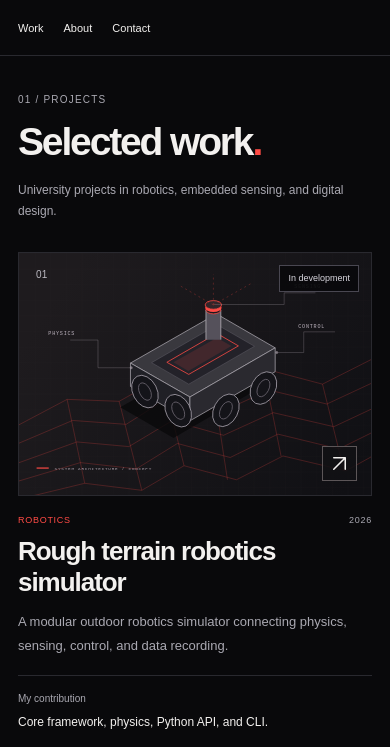
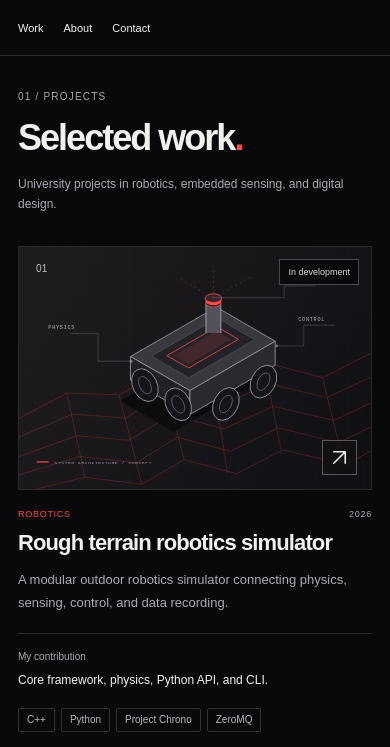
Before and after one commit to devindakulatunge/devindakulatunge.github.io, an Astro site: page / in a window 390 px wide. Shown: the part 83-830 px from the top of the page. Built offline with nearby package versions, Linux system fonts and the light colour scheme; Astro itself is replaced by a stand-in of ours.

Commit message:
Let the portfolio reflow around readable card widths

```diff
--- a/src/styles/global.css
+++ b/src/styles/global.css
@@ -8,6 +8,7 @@
   --line: #29292f;
   --heading: 'Space Grotesk Variable', sans-serif;
   --body: 'Inter Variable', sans-serif;
+  --page-gutter: clamp(1.125rem, 4vw, 3.5rem);
   color-scheme: dark;
   font-family: var(--body);
   background: var(--bg);
@@ -81,7 +82,7 @@ ul {
   display: none !important;
 }
 .container {
-  width: min(1280px, calc(100% - 112px));
+  width: min(90rem, calc(100% - 2 * var(--page-gutter)));
   margin-inline: auto;
 }
 .skip-link {
@@ -100,15 +101,16 @@ ul {
   position: sticky;
   top: 0;
   z-index: 20;
-  height: 104px;
+  min-height: 6.5rem;
   border-bottom: 1px solid var(--line);
   background: var(--bg);
 }
 .header-inner {
-  height: 100%;
+  min-height: 6.5rem;
+  padding-block: 1rem;
   display: grid;
   grid-template-columns: minmax(0, 1fr) auto auto;
-  gap: 32px;
+  gap: clamp(1rem, 2.4vw, 2rem);
   align-items: center;
   justify-content: space-between;
 }
@@ -258,18 +260,19 @@ ul {
   transform: translateX(3px);
 }
 .work-section {
-  padding-top: 40px;
-  padding-bottom: 72px;
+  padding-top: clamp(2rem, 3vw, 2.5rem);
+  padding-bottom: clamp(3rem, 5.5vw, 4.5rem);
 }
 .section-heading {
   display: flex;
   justify-content: space-between;
   align-items: end;
-  margin-bottom: 28px;
+  gap: 1.5rem;
+  margin-bottom: clamp(1.5rem, 2.2vw, 1.75rem);
 }
 .section-heading h1,
 .section-heading h2 {
-  font-size: 42px;
+  font-size: clamp(2.25rem, 2rem + 0.75vw, 2.625rem);
   letter-spacing: -0.055em;
   margin-top: 13px;
   line-height: 1.1;
@@ -285,9 +288,13 @@ ul {
   padding-bottom: 4px;
 }
 .project-grid {
+  --project-column-gap: clamp(1.25rem, 2vw, 1.875rem);
   display: grid;
-  grid-template-columns: repeat(3, minmax(0, 1fr));
-  gap: 30px;
+  grid-template-columns: repeat(
+    auto-fit,
+    minmax(min(100%, max(18.75rem, calc((100% - 2 * var(--project-column-gap)) / 3))), 1fr)
+  );
+  gap: clamp(2.5rem, 4vw, 3rem) var(--project-column-gap);
 }
 .project-card {
   min-width: 0;
@@ -365,11 +372,10 @@ ul {
   color: var(--red);
 }
 .project-card h2 {
-  font-size: 23px;
+  font-size: clamp(1.375rem, 1.25rem + 0.3vw, 1.625rem);
   line-height: 1.2;
   letter-spacing: -0.04em;
   margin-top: 13px;
-  min-height: 56px;
 }
 .project-card h2 a:hover {
   color: var(--red);
@@ -379,7 +385,6 @@ ul {
   color: var(--muted);
   line-height: 1.8;
   margin-top: 10px;
-  min-height: 72px;
 }
 .project-contribution {
   margin-top: 18px;
@@ -828,34 +833,10 @@ ul {
 .not-found .button {
   margin-top: 30px;
 }
-@media (min-width: 1600px) {
-  .container {
-    max-width: 1360px;
-  }
-  .project-card h2 {
-    font-size: 26px;
-  }
-  .project-description {
-    font-size: 13px;
-  }
-}
 @media (max-width: 1100px) {
-  .container {
-    width: calc(100% - 72px);
-  }
   .button {
     padding: 14px 17px;
     gap: 15px;
-  }
-  .project-grid {
-    gap: 23px;
-  }
-  .project-card h2 {
-    font-size: 21px;
-    min-height: 54px;
-  }
-  .project-description {
-    min-height: 86px;
   }
   .about-grid {
     gap: 60px;
@@ -873,35 +854,8 @@ ul {
   }
 }
 @media (max-width: 820px) {
-  .container {
-    width: calc(100% - 48px);
-  }
-  .site-header {
-    height: 104px;
-  }
-  .header-inner {
-    gap: 24px;
-  }
   .site-header nav {
     gap: 22px;
-  }
-  .project-grid {
-    grid-template-columns: repeat(2, minmax(0, 1fr));
-    gap: 40px 25px;
-  }
-  .project-card h2 {
-    min-height: 0;
-  }
-  .project-description {
-    min-height: 64px;
-  }
-  .work-section {
-    padding-top: 35px;
-    padding-bottom: 65px;
-  }
-  .section-heading h1,
-  .section-heading h2 {
-    font-size: 40px;
   }
   .about-grid {
     grid-template-columns: 1fr;
@@ -964,14 +918,8 @@ ul {
   }
 }
 @media (max-width: 540px) {
-  .container {
-    width: calc(100% - 36px);
-  }
   html {
     scroll-padding-top: 160px;
-  }
-  .site-header {
-    height: auto;
   }
   .header-inner {
     grid-template-columns: 1fr;
@@ -1015,11 +963,6 @@ ul {
     display: block;
     margin-bottom: 27px;
   }
-  .section-heading h1,
-  .section-heading h2 {
-    font-size: 39px;
-    margin-top: 13px;
-  }
   .eyebrow {
     font-size: 10px;
   }
@@ -1030,22 +973,15 @@ ul {
   .section-intro span {
     display: inline;
   }
-  .project-grid {
-    grid-template-columns: 1fr;
-    gap: 42px;
-  }
   .project-meta {
     margin-top: 19px;
     font-size: 9px;
   }
   .project-card h2 {
-    font-size: 26px;
     margin-top: 11px;
-    min-height: 0;
   }
   .project-description {
     font-size: 13px;
-    min-height: 0;
     margin-top: 12px;
   }
   .project-card .tags {
@@ -1211,6 +1147,12 @@ ul {
     padding-bottom: 30px;
   }
 }
+@media (max-height: 32rem) {
+  .site-header,
+  .project-facts {
+    position: static;
+  }
+}
 @media (prefers-reduced-motion: reduce) {
   html {
     scroll-behavior: auto;
```
Also changed, not shown: README.md.
